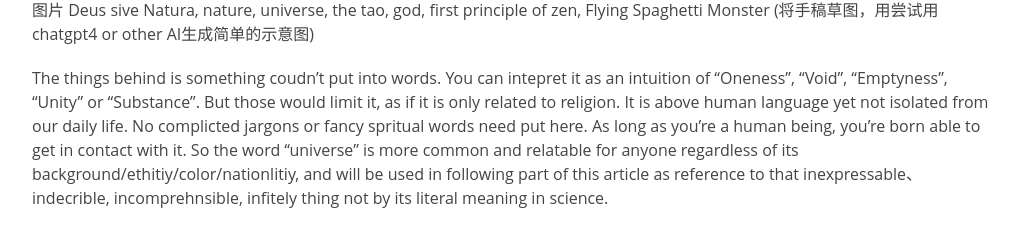
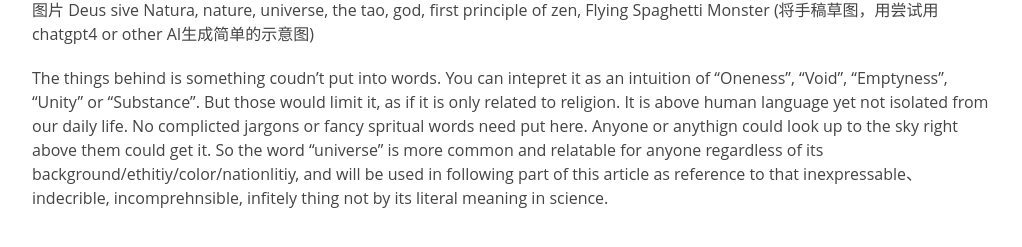
Before and after one commit to tuo/tuo.github.io, a Jekyll site: the page built from midlife crisis as programmer and AI.md, in a window 1280 px wide and 900 px high, scrolled down 4475 px. Shown: the part 649-896 px from the top of the window, without its empty margins (128-1150 px from the left). Built offline with Jekyll 4.4.1, drawn with Linux system fonts in a browser that asks for light colours; our own code applies the rules of GitHub Pages for plain Markdown files.

Commit message:
commited

```diff
--- a/midlife crisis as programmer and AI.md
+++ b/midlife crisis as programmer and AI.md
@@ -118,4 +118,4 @@ To clarify: the things we refer to above like the essential truth or fundamental
 
 图片  Deus sive Natura, nature, universe, the tao, god, first principle of zen, Flying Spaghetti Monster (将手稿草图，用尝试用chatgpt4 or other AI生成简单的示意图)
 
-The things behind is something coudn't put into words. You can intepret it as an intuition of  "Oneness", "Void", "Emptyness", "Unity" or "Substance". But those would limit it, as if it is only related to religion.  It is above human language yet not isolated from our daily life. No complicted jargons or fancy spritual words need put here. As long as you're a human being,  you're born able to get in contact with it. So the word "universe" is more common and relatable for anyone regardless of its background/ethitiy/color/nationlitiy, and will be used in following part of this article as reference to that inexpressable、indecrible, incomprehnsible, infitely thing not by its literal meaning in science.
+The things behind is something coudn't put into words. You can intepret it as an intuition of  "Oneness", "Void", "Emptyness", "Unity" or "Substance". But those would limit it, as if it is only related to religion.  It is above human language yet not isolated from our daily life. No complicted jargons or fancy spritual words need put here. Anyone or anythign could look up to the sky right above them could get it. So the word "universe" is more common and relatable for anyone regardless of its background/ethitiy/color/nationlitiy, and will be used in following part of this article as reference to that inexpressable、indecrible, incomprehnsible, infitely thing not by its literal meaning in science.
```
